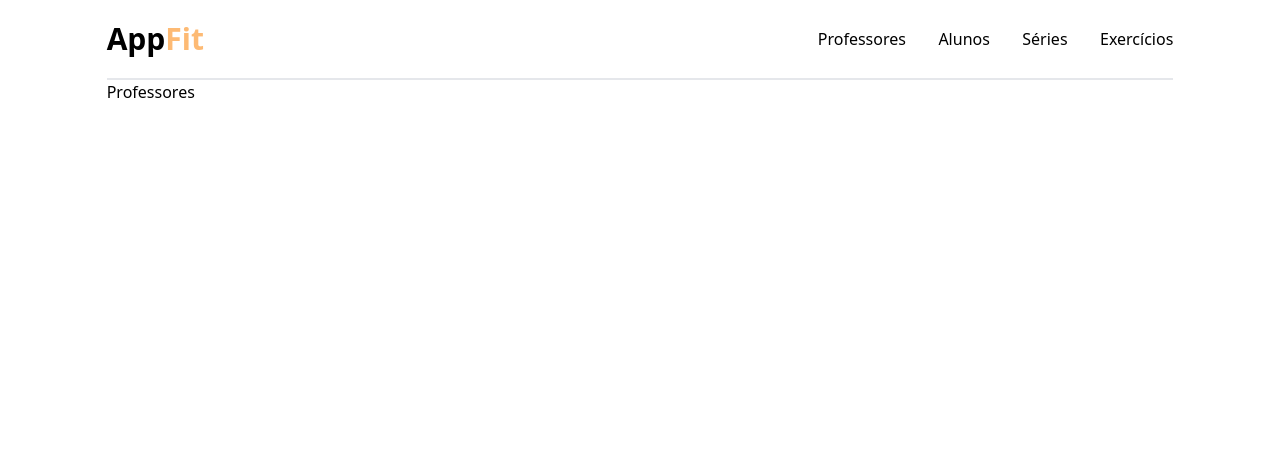
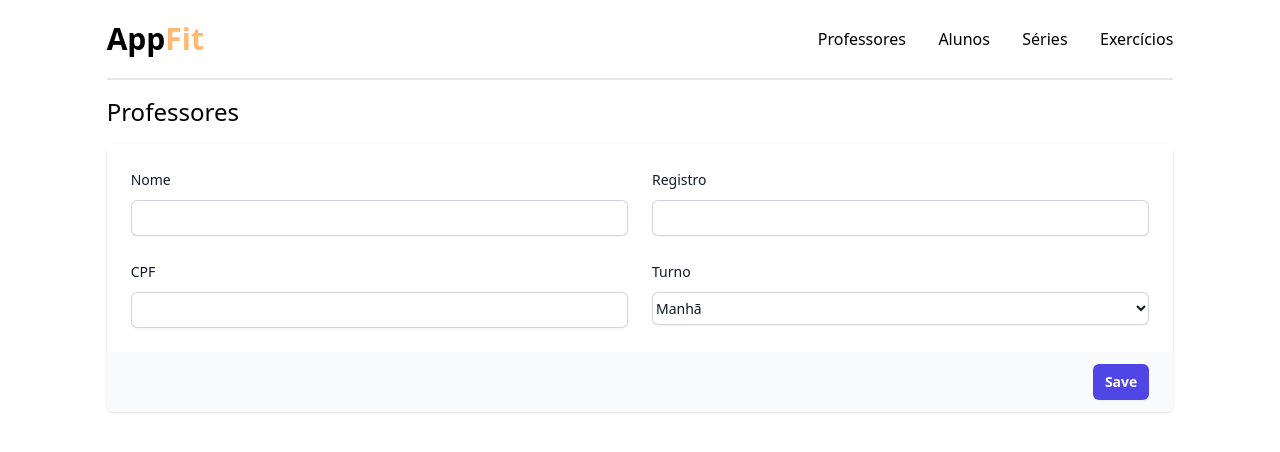
Before and after one commit to leonardo-rendano/AppFit---Frontend, a Next.js app: page /teachers in a window 1280 px wide. Shown: the top 452 px of the page. Built offline with nearby package versions, Linux system fonts and the light colour scheme.

Commit message:
temporary form component created

```diff
--- a/src/pages/teachers.tsx
+++ b/src/pages/teachers.tsx
@@ -1,7 +1,86 @@
 export default function TeachersPage() {
   return (
     <div className="w-5/6 m-auto mt-20">
-      <h1>Professores</h1>
+      <div className="py-4">
+        <h1 className=" text-2xl">Professores</h1>
+      </div>
+
+      <div className=" mt-10 sm:mt-0 ">
+        <div className="md:grid md:grid-cols-2 md:gap-6">
+          <div className="mt-5 md:col-span-2 md:mt-0">
+            <form>
+              <div className="overflow-hidden shadow sm:rounded-md">
+                <div className="bg-white px-4 py-5 sm:p-6">
+                  <div className="grid grid-cols-6 gap-6">
+
+                    <div className="col-span-6 sm:col-span-3">
+                      <label htmlFor="nome" className="block text-sm font-medium leading-6 text-gray-900">
+                        Nome
+                      </label>
+                      <input
+                        type="text"
+                        name="nome"
+                        id="nome"
+                        className="mt-2 block w-full rounded-md border-0 py-1.5 text-gray-900 shadow-sm ring-1 ring-inset ring-gray-300 placeholder:text-gray-400 focus:ring-2 focus:ring-inset focus:ring-indigo-600 sm:text-sm sm:leading-6"
+                      />
+                    </div>
+
+                    <div className="col-span-6 sm:col-span-3">
+                      <label htmlFor="registro" className="block text-sm font-medium leading-6 text-gray-900">
+                        Registro
+                      </label>
+                      <input
+                        type="text"
+                        name="registro"
+                        id="registro"
+                        className="mt-2 block w-full rounded-md border-0 py-1.5 text-gray-900 shadow-sm ring-1 ring-inset ring-gray-300 placeholder:text-gray-400 focus:ring-2 focus:ring-inset focus:ring-indigo-600 sm:text-sm sm:leading-6"
+                      />
+                    </div>
+
+                    <div className="col-span-6 sm:col-span-3">
+                      <label htmlFor="cpf" className="block text-sm font-medium leading-6 text-gray-900">
+                        CPF
+                      </label>
+                      <input
+                        type="text"
+                        name="cpf"
+                        id="cpf"
+                        className="mt-2 block w-full rounded-md border-0 py-1.5 text-gray-900 shadow-sm ring-1 ring-inset ring-gray-300 placeholder:text-gray-400 focus:ring-2 focus:ring-inset focus:ring-indigo-600 sm:text-sm sm:leading-6"
+                      />
+                    </div>
+
+                    <div className="col-span-6 sm:col-span-3">
+                      <label htmlFor="turno" className="block text-sm font-medium leading-6 text-gray-900">
+                        Turno
+                      </label>
+                      <select
+                        id="turno"
+                        name="turno"
+                        className="mt-2 block w-full rounded-md border-0 bg-white py-1.5 text-gray-900 shadow-sm ring-1 ring-inset ring-gray-300 focus:ring-2 focus:ring-inset focus:ring-indigo-600 sm:text-sm sm:leading-6"
+                      >
+                        <option>Manhã</option>
+                        <option>Tarde</option>
+                        <option>Noite</option>
+                      </select>
+                    </div>
+
+                  </div>
+
+                </div>
+                <div className="bg-gray-50 px-4 py-3 text-right sm:px-6">
+                  <button
+                    type="submit"
+                    className="inline-flex justify-center rounded-md bg-indigo-600 py-2 px-3 text-sm font-semibold text-white shadow-sm hover:bg-indigo-500 focus-visible:outline focus-visible:outline-2 focus-visible:outline-offset-2 focus-visible:outline-indigo-500"
+                  >
+                    Save
+                  </button>
+                </div>
+              </div>
+            </form>
+          </div>
+        </div>
+      </div>
+
     </div>
   )
 }
```
